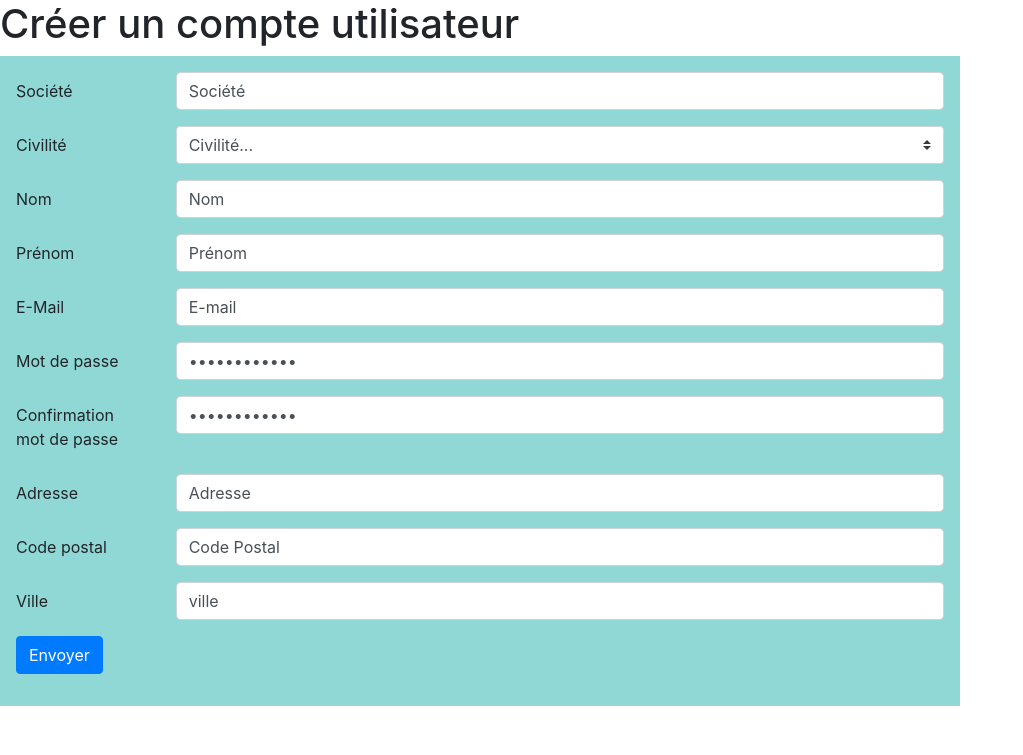
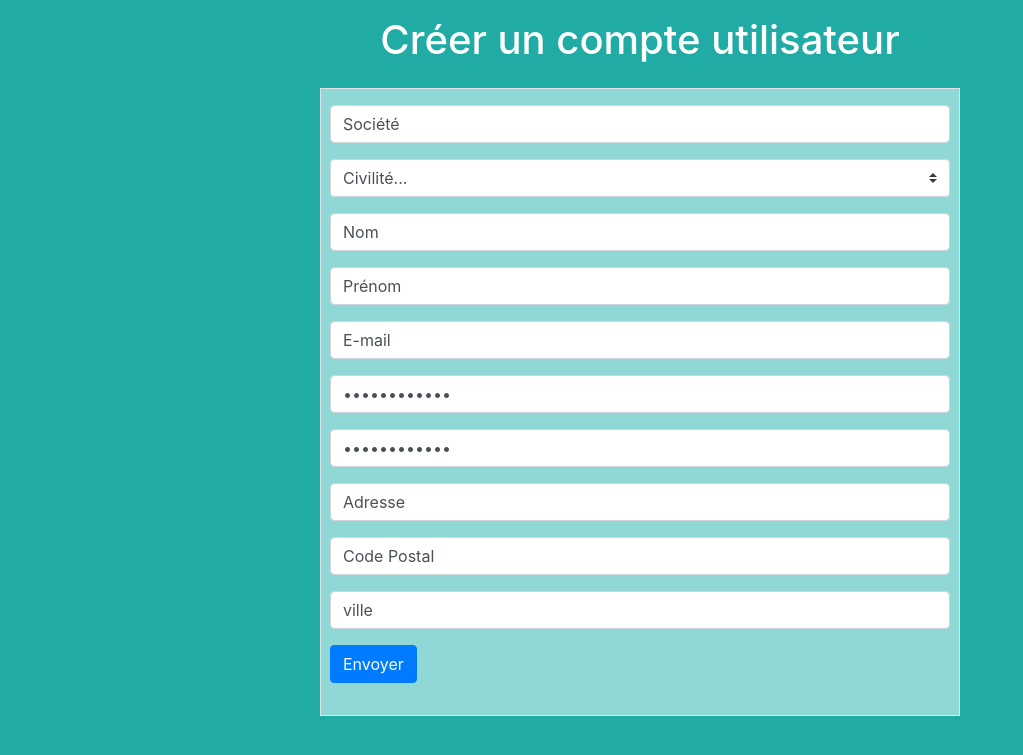
Before and after one commit to IronAgile/IronWebAgile, a Django app: page /register/ in a window 1280 px wide. Shown: the top 755 px of the page, without its empty margins (0-1023 px from the left). Run offline with Django 3.2, Linux system fonts and the light colour scheme; parts of the project's set-up code (start-up, migrations or seed data) failed here and were passed over; some libraries are stand-ins or nearby versions.

Commit message:
Refonte du formulaire

```diff
--- a/IronAgileWebApp/templates/nouveauCompteForms.html
+++ b/IronAgileWebApp/templates/nouveauCompteForms.html
@@ -5,91 +5,67 @@
     <meta charset="utf-8" />
   </header>
   <body>
+    <div class="w-75 p-3 text-white" style="margin: auto; text-align: center;">
       <h1>Créer un compte utilisateur</h1>
+    </div>
+
     <form>
+        <div class="w-50 p-3 border mb-4" style="background-color: #8fd8d6; margin: auto;">
 
-        <div class="w-75 p-3" style="background-color: #8fd8d6;">
-
-          <div class="form-group row">
-            <label for="example-text-input" class="col-2 col-form-label">Société</label>
-            <div class="col-10">
+          <div class="form-group row px-2">
             <input class="form-control" type="text" value="Société">
           </div>
-          </div>
 
-          <div class="form-group row">
-            <label for="example-text-input" class="col-2 col-form-label">Civilité</label>
-            <div class="col-10">
+          <div class="form-group row px-2">
             <select class="custom-select">
               <option selected>Civilité...</option>
               <option value="1">Madame</option>
               <option value="2">Monsieur</option>
             </select>
           </div>
+
+          <div class="form-group row px-2">
+            <input class="form-control" type="text" value="Nom">
           </div>
 
-          <div class="form-group row">
-            <label for="example-text-input" class="col-2 col-form-label">Nom</label>
-            <div class="col-10">
-              <input class="form-control" type="text" value="Nom">
-            </div>
+          <div class="form-group row px-2">
+            <input class="form-control" type="text" value="Prénom">
           </div>
 
-          <div class="form-group row">
-            <label for="example-text-input" class="col-2 col-form-label">Prénom</label>
-            <div class="col-10">
-              <input class="form-control" type="text" value="Prénom">
-            </div>
+          <div class="form-group row px-2">
+            <input class="form-control" type="text" value="E-mail">
           </div>
 
-          <div class="form-group row">
-            <label for="example-text-input" class="col-2 col-form-label">E-Mail</label>
-            <div class="col-10">
-              <input class="form-control" type="text" value="E-mail">
-            </div>
+          <div class="form-group row px-2">
+            <input class="form-control" type="password" value="Mot de passe">
           </div>
 
-          <div class="form-group row">
-            <label for="example-text-input" class="col-2 col-form-label">Mot de passe</label>
-            <div class="col-10">
+          <div class="form-group row px-2">
             <input class="form-control" type="password" value="Mot de passe">
           </div>
+
+          <div class="form-group row px-2">
+            <input class="form-control" type="text" value="Adresse">
           </div>
 
-          <div class="form-group row">
-            <label for="example-text-input" class="col-2 col-form-label">Confirmation mot de passe</label>
-            <div class="col-10">
-              <input class="form-control" type="password" value="Mot de passe">
-            </div>
+          <div class="form-group row px-2">
+            <input class="form-control" type="text" value="Code Postal">
           </div>
 
-          <div class="form-group row">
-            <label for="example-text-input" class="col-2 col-form-label">Adresse</label>
-            <div class="col-10">
-              <input class="form-control" type="text" value="Adresse">
-            </div>
+          <div class="form-group row px-2">
+            <input class="form-control" type="text" value="ville">
           </div>
 
-          <div class="form-group row">
-            <label for="example-text-input" class="col-2 col-form-label">Code postal</label>
-            <div class="col-10">
-              <input class="form-control" type="text" value="Code Postal">
-            </div>
-          </div>
-
-          <div class="form-group row">
-            <label for="example-text-input" class="col-2 col-form-label">Ville</label>
-            <div class="col-10">
-              <input class="form-control" type="text" value="ville">
-            </div>
-          </div>
-
-          <div class="form-group row">
-            <div class="col-10">
+          <div class="form-group row px-2">
             <button type="submit" class="btn btn-primary">Envoyer</button>
-            </div>
           </div>
       </div>
     </form>
   </body>
+
+  <!-- Change la couleur du fond -->
+  <style type="text/css">
+   body { background: #21aba5 !important; } /* Adding !important forces the browser to overwrite the default style applied by Bootstrap */
+  </style>
+
 </html>
```
Lines whose indentation alone changed are shown as unchanged.
